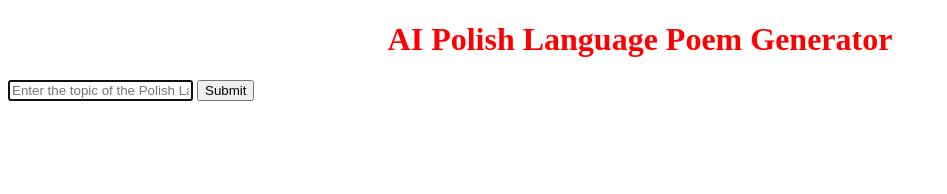
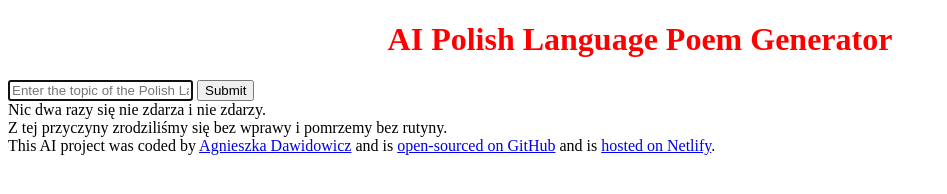
Before and after one commit to AgneskaD/AI-Project, a plain HTML site: page index.html in a window 1280 px wide. Shown: the whole page, without its empty margins (0-947 px from the left). Drawn offline with Linux system fonts and the light colour scheme; files that its build step writes are made by us from their sources.

Commit message:
Added an example and a footer

```diff
--- a/index.html
+++ b/index.html
@@ -22,6 +22,30 @@
         />
         <input type="submit" />
       </form>
+      <div>
+        Nic dwa razy się nie zdarza i nie zdarzy.
+        <br />
+        Z tej przyczyny zrodziliśmy się bez wprawy i pomrzemy bez rutyny.
+      </div>
     </main>
+
+    <footer>
+      This AI project was coded by
+      <a href="https://github.com/AgneskaD" target="_blank"
+        >Agnieszka Dawidowicz</a
+      >
+      and is
+      <a
+        href="https://github.com/shecodesio/french-poem-generator"
+        target="_blank"
+      >
+        open-sourced on GitHub</a
+      >
+      and is
+      <a href="https://ai-french-poem-generator.netlify.app/" target="_blank"
+        >hosted on Netlify</a
+      >.
+    </footer>
+    <script src="src/index.js"></script>
   </body>
 </html>
```
